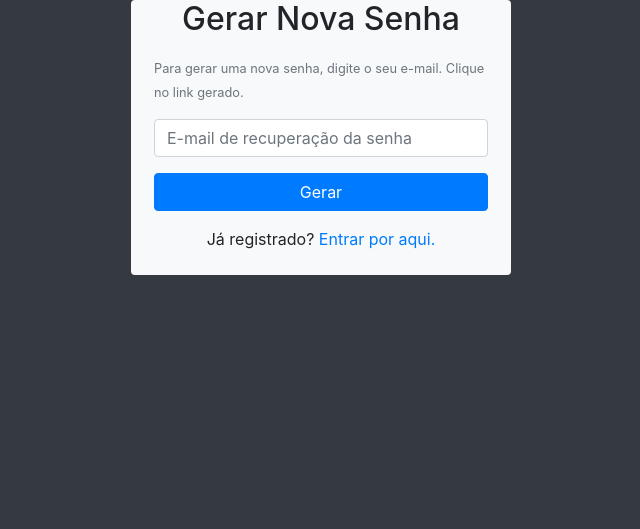
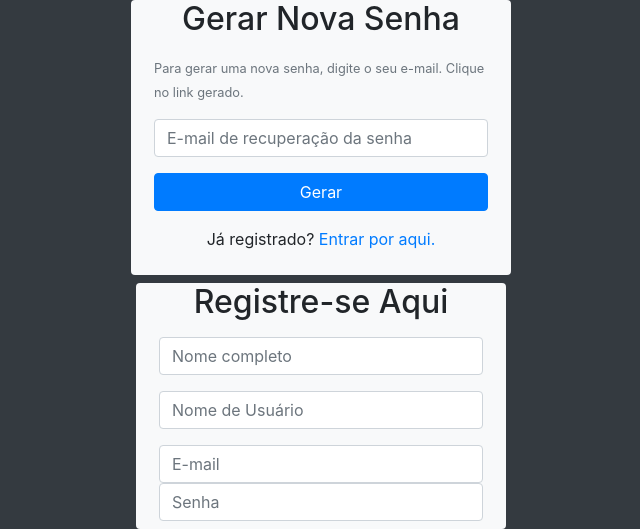
Before and after one commit to ArthurLuzz/login, a PHP site: page /login/ in a window 1280 px wide. Shown: the part 410-939 px from the top of the page, without its empty margins (319-959 px from the left). Before the commit the page ends 685 px from the top, so only its background shows below. Run offline with PHP 8.4, Linux system fonts and the light colour scheme.

Commit message:
Inicio do formulário de registro
nomeCompleto
nomeUsuario
emailUsuario
senhaUsuario

```diff
--- a/index.php
+++ b/index.php
@@ -109,9 +109,32 @@ abra a URL http://localhost/login/ no navegador fireFrox(Azul)
             </div>
         </section> <!-- FIM da seçao da recuperação de senha -->
 
+        <!-- inicio do formulário de cadastro de novos usuários  -->
+        <section class="row-mt-5">
+            <div class="col-lg-4 offset-lg-4 bg-light rounded" id="caixaRegistro">
+                <h2 class="text-center mt-2"> Registre-se Aqui</h2>
+                <form action="#" method="post" class="p-2" id="formRegistro">
 
+                    <div class="form-group">
+                        <input type="text" name="nomeCompleto" id="nomeCompleto" class="form-control" placeholder="Nome completo">
+                    </div>
+
+                    <div class="form-group">
+                        <input type="text" name="nomeUsuario" id="nomeUsuario" class="form-control" placeholder="Nome de Usuário">
+                    </div>
+
+                    <div>
+                        <input type="email" name="emailUsuario" id="emailUsuario" class="form-control" placeholder="E-mail">
+                    </div>
+
+                    <div>
+                        <input type="password" name="senhaUsuario" id="senhaUsuario" class="form-control" placeholder="Senha">
+                    </div>
+                </form>
+            </div>
+        </section>
+        <!-- final do formulário de cadastro de novos usuários -->
     </main>
-
     <!-- Optional JavaScript -->
     <!-- jQuery first, then Popper.js, then Bootstrap JS -->
     <script src="https://code.jquery.com/jquery-3.3.1.slim.min.js" integrity="sha384-q8i/X+965DzO0rT7abK41JStQIAqVgRVzpbzo5smXKp4YfRvH+8abtTE1Pi6jizo" crossorigin="anonymous"></script>
```
